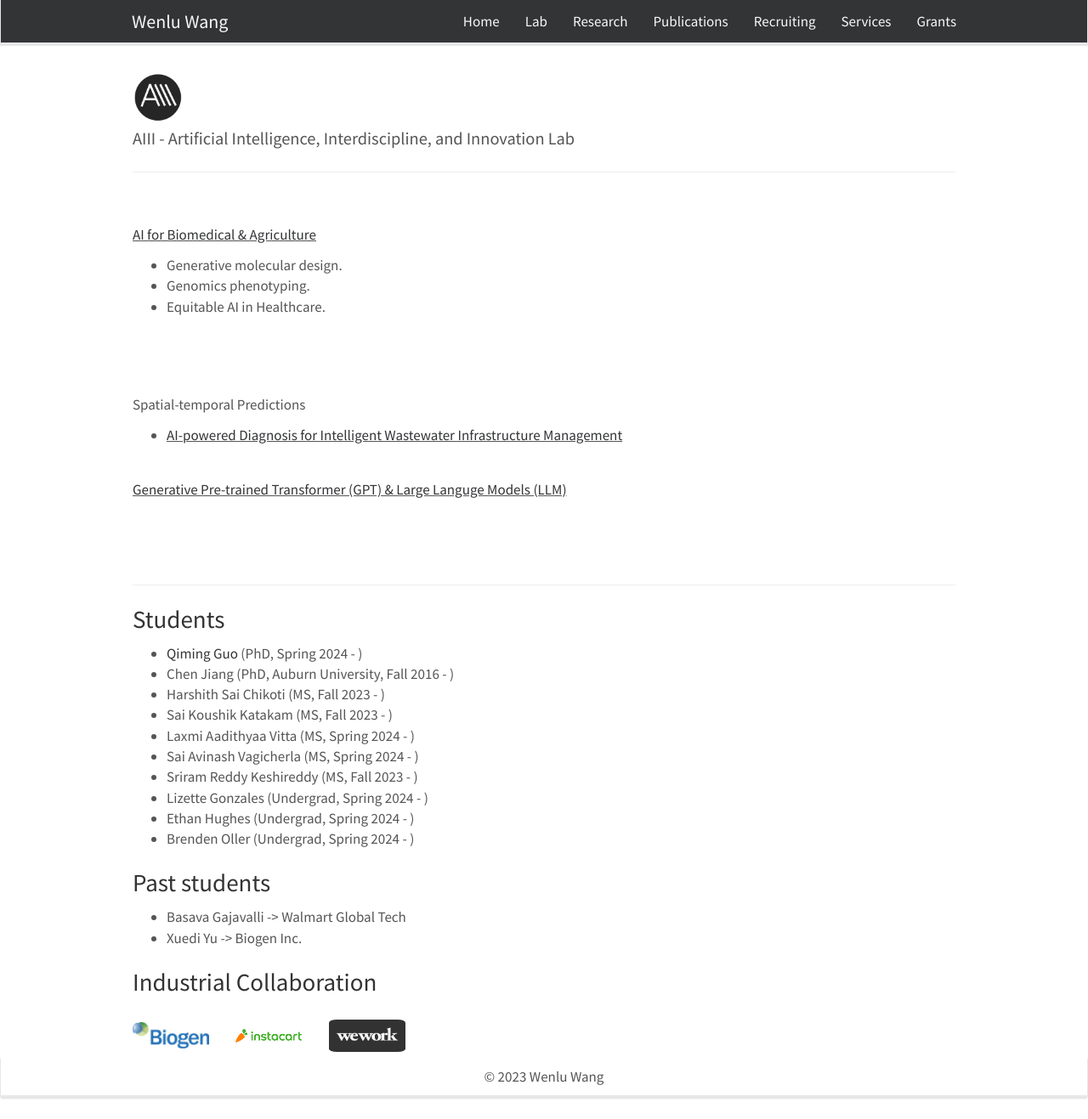
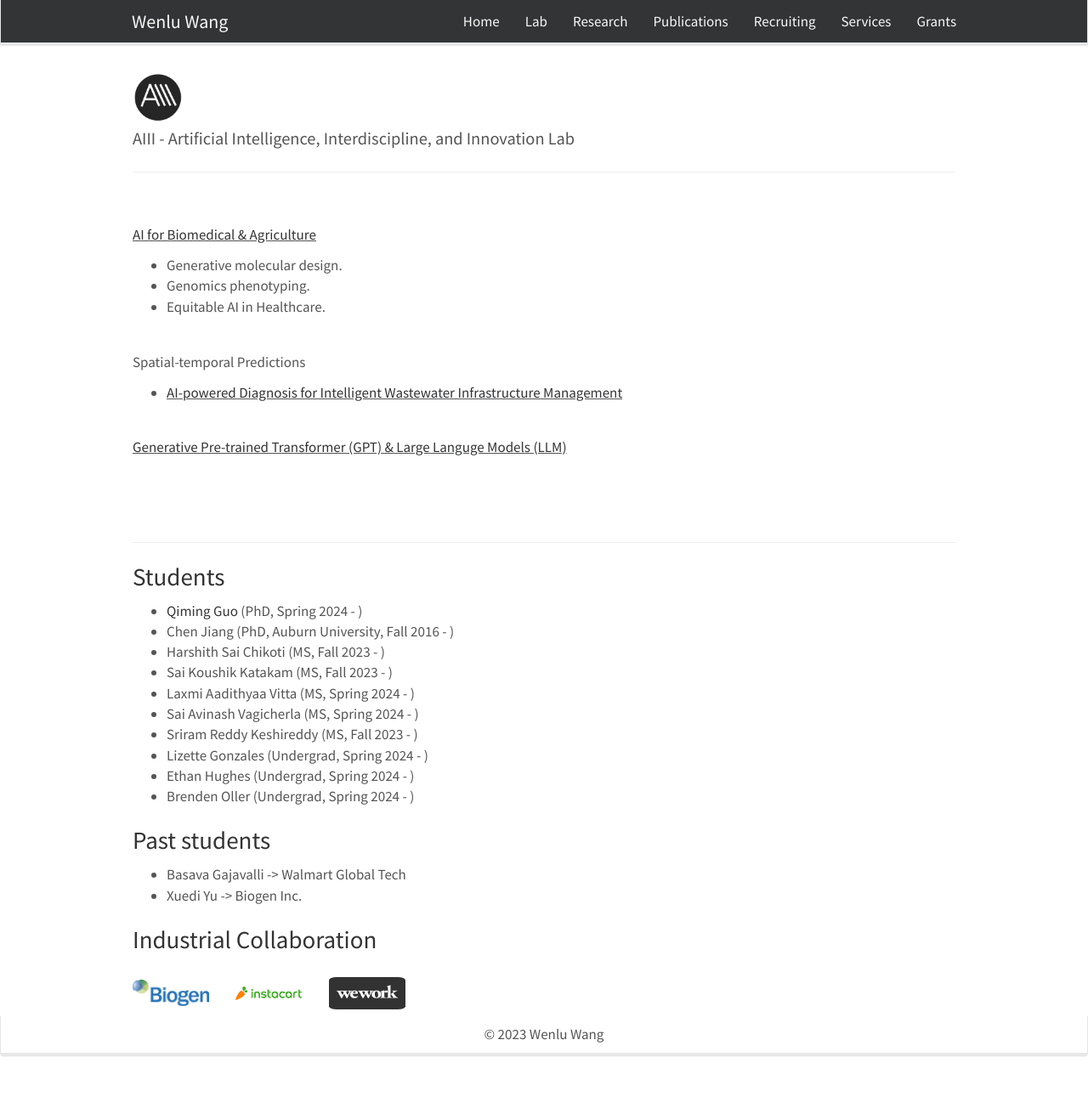
Before and after one commit to WENLU-W/WENLU-W.github.io, a Jekyll site: the page built from docs/_pages/team.md, in a window 1280 px wide and 1317 px high. Shown: the whole window at 85% size. Built offline with Jekyll 4.4.1, drawn with Linux system fonts in a browser that asks for light colours; nearby versions of some CDN libraries.

Commit message:
Update team.md

```diff
--- a/docs/_pages/team.md
+++ b/docs/_pages/team.md
@@ -13,7 +13,7 @@ permalink: /lab/
 <br>
 
 <div style="width: 100%;">
-<div style="height: 200px; width: 700px;">
+<div style="height: 150px; width: 700px;">
   <ins>[AI for Biomedical & Agriculture](https://wenlu-w.github.io/project/2021/09/01/sequential.html)<ins>
 - Generative molecular design.
 - Genomics phenotyping.
```
